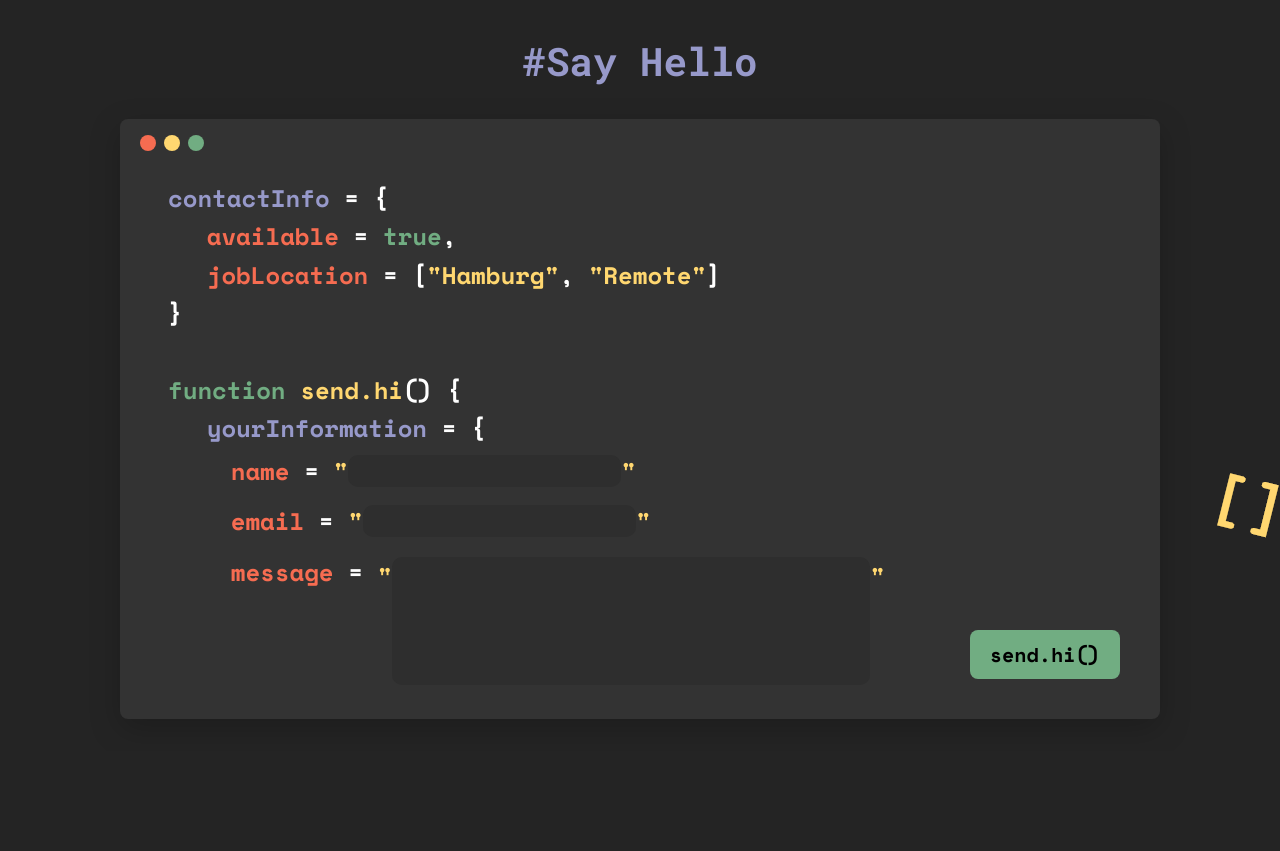
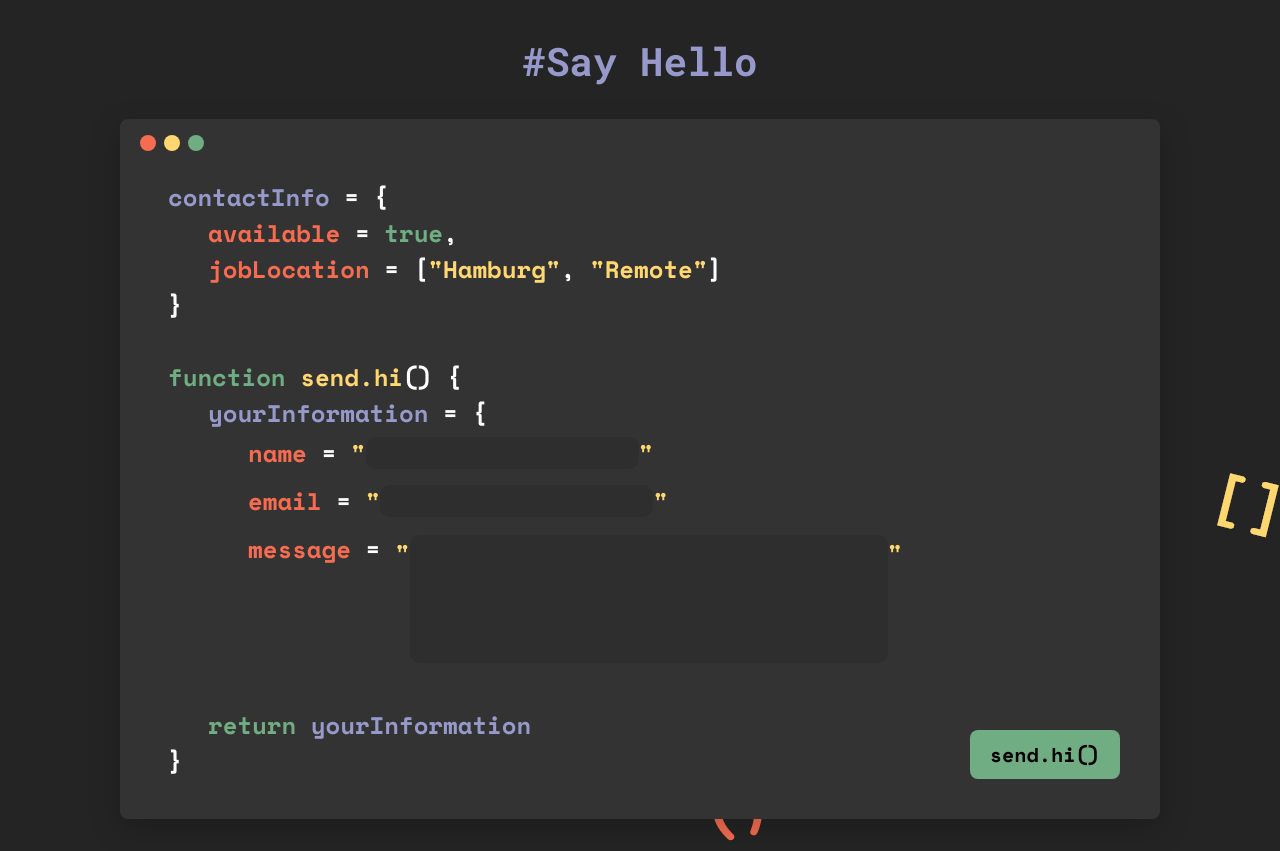
Before and after one commit to joshua-meyerrr/portfolio, a plain HTML site: page index.html in a window 1280 px wide. Shown: the part 885-1736 px from the top of the page. Before the commit the page ends 1636 px from the top, so only its background shows below. Drawn offline with nearby package versions, Linux system fonts and the light colour scheme.

Commit message:
Add missing text on form

```diff
--- a/index.html
+++ b/index.html
@@ -69,29 +69,29 @@
           </div>
           <div class="contact-code">
             <p><span class="sec-4">contactInfo</span> = {</p>
-            <p>
-              &emsp; <span class="sec-2">available</span> =
+            <p class="indent">
+              <span class="sec-2">available</span> =
               <span class="sec-3">true</span>,
             </p>
-            <p>
-              &emsp; <span class="sec-2">jobLocation</span> = [<span
-                class="sec-1"
+            <p class="indent">
+              <span class="sec-2">jobLocation</span> = [<span class="sec-1"
                 >"Hamburg"</span
-              >, <span class="sec-1">"Remote"</span>]<br />}<br /><br />
+              >, <span class="sec-1">"Remote"</span>]<br />
             </p>
+            <p>}<br /><br /></p>
             <p>
               <span class="sec-3">function</span>
               <span class="sec-1">send.hi</span>() {
             </p>
-            <p>&emsp; <span class="sec-4"> yourInformation</span> = {</p>
+            <p><span class="sec-4 indent">yourInformation</span> = {</p>
             <div class="flex">
-              <p>&emsp;&emsp; <span class="sec-2">name</span> =&nbsp;</p>
+              <p class="indent2"><span class="sec-2">name</span> =&nbsp;</p>
               <p class="sec-1">"</p>
               <input type="text" name="name" required />
               <p class="sec-1">"</p>
             </div>
             <div class="flex">
-              <p>&emsp;&emsp; <span class="sec-2">email</span> =&nbsp;</p>
+              <p class="indent2"><span class="sec-2">email</span> =&nbsp;</p>
               <div class="flex">
                 <p class="sec-1">"</p>
                 <input type="email" name="email" />
@@ -99,13 +99,18 @@
               </div>
             </div>
             <div class="flex top">
-              <p>&emsp;&emsp; <span class="sec-2">message</span> =&nbsp;</p>
+              <p class="indent2"><span class="sec-2">message</span> =&nbsp;</p>
               <div class="flex top">
                 <p class="sec-1">"</p>
                 <textarea name="msg" id="msg" cols="35" rows="4"></textarea>
                 <p class="sec-1">"</p>
               </div>
             </div>
+            <p class="indent">
+              <br /><span class="sec-3">return</span>
+              <span class="sec-4">yourInformation</span>
+            </p>
+            <p>}</p>
           </div>
           <button class="btn">send.hi()</button>
         </div>
--- a/style.css
+++ b/style.css
@@ -99,6 +99,14 @@ h2 {
   color: var(--sec-4);
 }
 
+.indent {
+  margin-left: 40px;
+}
+
+.indent2 {
+  margin-left: 80px;
+}
+
 /* header */
 
 .navigation {
@@ -147,14 +155,11 @@ h1 {
 /* contact form */
 
 .contact-form {
-  line-height: 1.6;
+  line-height: 1.5;
   margin: 2em auto;
   width: 1040px;
-  height: 600px;
+  height: 700px;
   font-weight: 700;
-  /* background-image: url(assets/contact-snippet.png); */
-  /* background-size: cover; */
-  /* background-position-x: center; */
   background-color: #333333;
   border-radius: 8px;
   position: relative;
```
